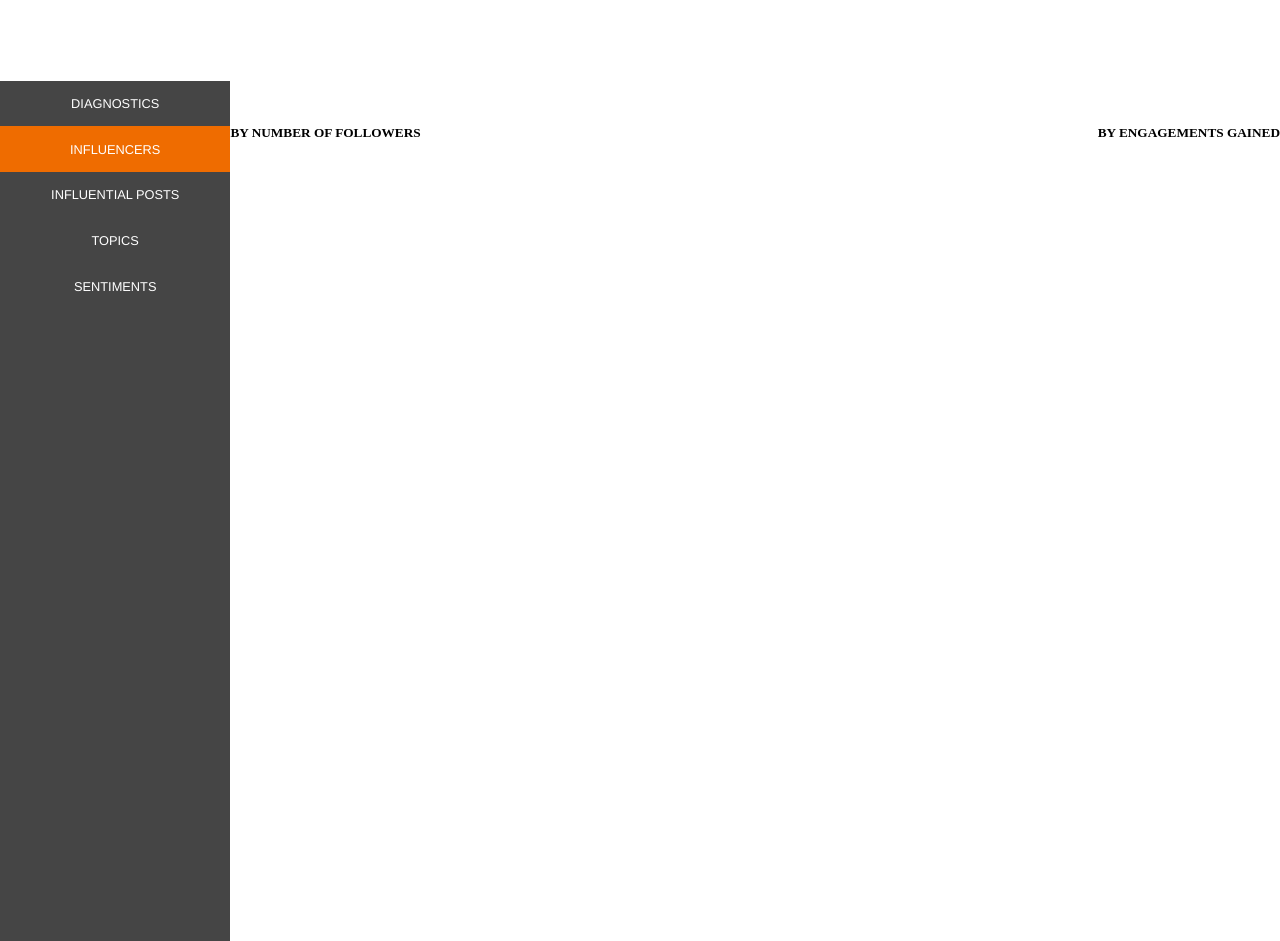
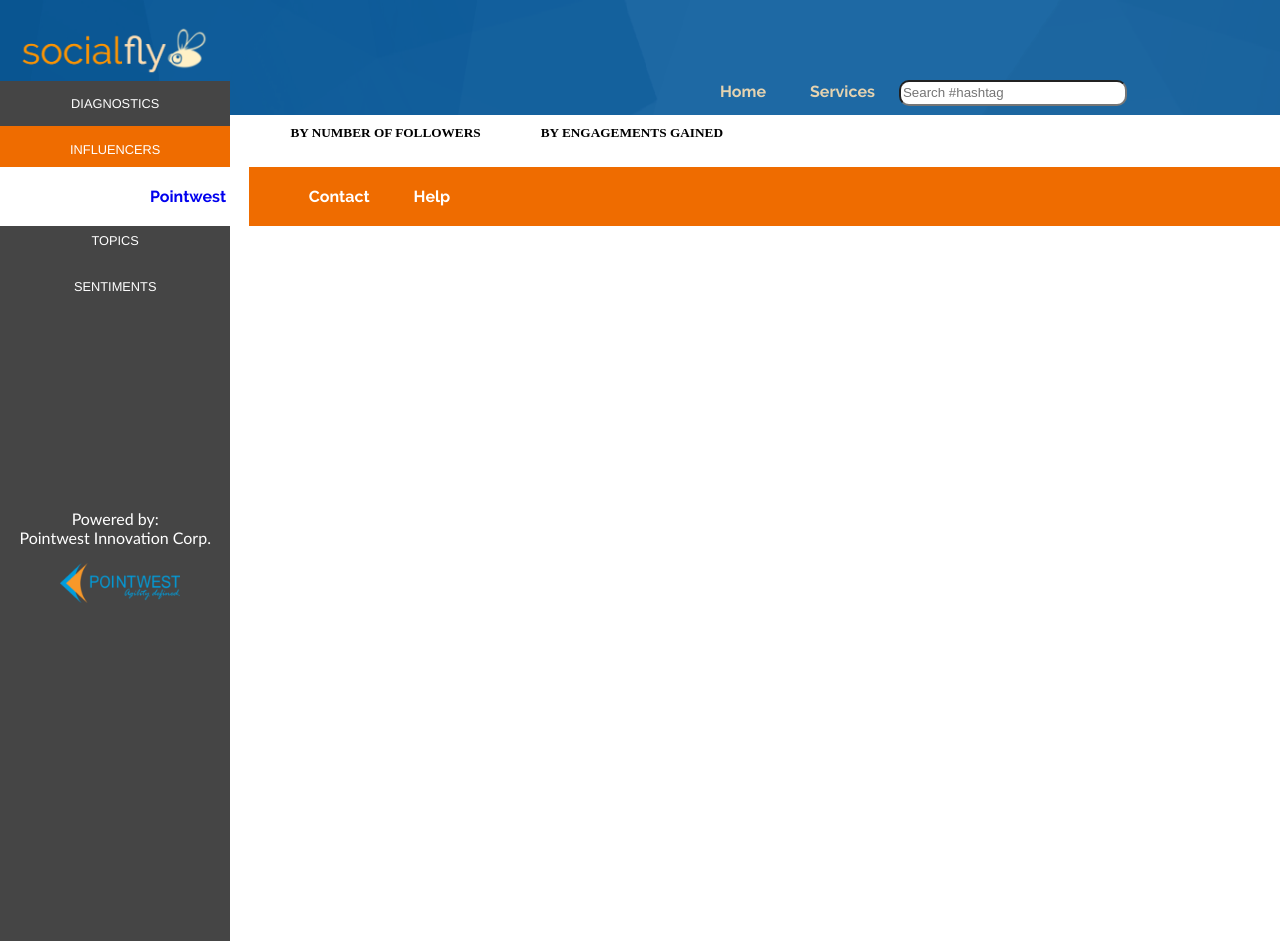
Before and after one commit to dang-git/SMA, a Django app: template SMAProject/SMAApp/templates/influencers.html in a window 1280 px wide. Run offline with Django 3.2, Linux system fonts and the light colour scheme; the template is opened without the code that fills it, so the values that code supplies are empty; parts of the project's set-up code (start-up, migrations or seed data) failed here and were passed over.

Commit message:
css and html code changes (diagnostics and influencers)
css and html code changes

```diff
--- a/SMAProject/SMAApp/static/css/stldg.css
+++ b/SMAProject/SMAApp/static/css/stldg.css
@@ -18,6 +18,32 @@
 	position: fixed;
 	top: 0px;
 	width: 100%;
+	display: inline-block;
+}
+
+.header-panel-item{
+    width: auto;
+    display: inline-block;
+}
+
+.item-link{
+	font-family: "Raleway-Bold";
+	text-decoration: none;
+	color: rgb(229,211,176);
+	margin-left: 20px;
+	margin-right: 20px;
+
+}
+
+.right-item{
+    margin-left: 700px;
+    margin-bottom: 9px;
+}
+
+#searchHashtag{
+    width: 220px;
+    height: 20px;
+    border-radius: 10px;
 }
 
 #fly {
@@ -33,7 +59,7 @@
     top: 6.3vw; /* Stay at the top */
     left: 0;
     background-color: #454545;
-    overflow-x: hidden; /* Disable horizontal scroll */
+    overflow-y: hidden; /* Disable horizontal scroll */
     padding-top: 0vw;
 }
 
@@ -88,15 +114,98 @@
 #map {
 	width: 100%;
 	height: 400px;
+	margin-left: 18vw;
 }
 
 div.engagements {
 	float: right;
+	margin-left: 60px;
 }
 
 div.followers {
 	float: left;
+	margin-left: 60px;
 }
 svg.nvd3-svg{
 	margin: 0px;
 }
+
+#content{
+    display: inline-block;
+}
+
+#footerSection{
+    width: 100%;
+    height: auto;
+    bottom: 0;
+    position: relative;
+}
+
+#pointwestContainer{
+    width: 7.8vw;
+    background-color: #FFF;
+    display: table-cell;
+    margin: 0;
+    padding-left: 150px;
+}
+
+/*.right{
+    float: right;
+}
+*/
+#contactHelpContainer{
+    background-color: #ef6c00;
+    width: 80.5vw;
+    display: table-cell;
+    margin: 0;
+    padding: 20px;
+}
+
+.pointwest-link, .contact-help-link{
+    text-decoration: none;
+    font-family: "Raleway-Bold";
+}
+
+.contact-help-link{
+    color: #FFF;
+    margin-left: 40px;
+}
+
+#poweredBy{
+    margin-top: 200px;
+}
+
+.powered-by-text{
+    color: #FFF;
+    font-family: "Trebuchet MS", Helvetica, sans-serif;
+    text-align: center;
+}
+
+#pointwestLogo{
+    margin-left: 60px;
+}
+
+#timelineContainer{
+    padding-left: 260px;
+}
+
+.follower-table, .engagement-table{
+    width: 100%;
+}
+
+td.follower-desc{
+    border: 1px solid #000;
+}
+
+td.engagement-details{
+    border: 1px solid #000;
+}
+
+.follower-text-details{
+    margin: 0;
+    padding: 0;
+}
+
+.follower-img, .engagement-img{
+    width: 30px;
+}
--- a/SMAProject/SMAApp/templates/influencers.html
+++ b/SMAProject/SMAApp/templates/influencers.html
@@ -8,12 +8,33 @@
 </head>
 
 <body>
+
+   <!--header -->
+	<div class="panel-heading">
+    	<div class="header-panel-item">
+    		<a href="#search.html" class="" target="_blank">
+    			<img id="fly" src="{% static 'images/logo-light2.png' %}" height="50">
+    		</a>
+		</div>
+		<div class="header-panel-item right-item" id="homeServicesItem">
+    		<a href="#" class="item-link">Home</a>
+    		<a href="#" class="item-link">Services</a>
+    		<input type="text" placeholder="Search #hashtag" id="searchHashtag">
+		</div>
+	</div>
+
+	<!--body -->
+<div id="content">
 	<div class="sidenav">
 			<a href="{% url 'diagnostics' %}" class="tab">DIAGNOSTICS</a>
 			<a href="{% url 'influencers' %}" class="tab active">INFLUENCERS</a>
 			<a href="{% url 'influentialposts' %}" class="tab">INFLUENTIAL POSTS</a>
 			<a href="{% url 'topics' %}" class="tab">TOPICS</a>
 			<a href="{% url 'sentiments' %}" class="tab">SENTIMENTS</a>
+    		<div id="poweredBy">
+        		<p class="powered-by-text">Powered by: <br> Pointwest Innovation Corp.</p>
+        		<img id="pointwestLogo" src="{% static 'images/Pointwest_Agility Defined.png' %}" height="40" align="middle">
+    		</div>
 	</div>
 	<div class="main">
 		<!-- Followers -->
@@ -22,15 +43,15 @@
 				{% for key, values in folData.items %}
 				<table class="follower-table">
 					<td class="follower-img">
-						<img src="{{values.profileimage}}" height="100px" width="100px" />
+						<img src="{{values.profileimage}}" class="profile-image" height="100px" width="100px" />
 					</td>
 					<td class="follower-desc">
-						<p>{{values.name}}</p>
-						<p>USERNAME: {{values.username}}</p>
-						<p>FOLLOWERS: {{values.followers}}</p>
-						<p>POSTS: {{values.post}}</p>
-						<p>LIKES: {{values.favorites}}</p>
-						<p>RETWEET: {{values.retweets}}</p>
+						<p class="follower-text-details"><b><em>{{values.name}}</b></em></p>
+						<p class="follower-text-details">USERNAME: {{values.username}}</p>
+						<p class="follower-text-details">FOLLOWERS: {{values.followers}}</p>
+						<p class="follower-text-details">POSTS: {{values.post}}</p>
+						<p class="follower-text-details">LIKES: {{values.favorites}}</p>
+						<p class="follower-text-details">RETWEET: {{values.retweets}}</p>
 					</td>
 				</table>
 				{% endfor %}
@@ -43,18 +64,29 @@
 				<td class="engagement-img">
 					<img src="{{values.profileimage}}" height="100px" width="100px" />
 				</td>
-				<td>
-					<p>{{values.name}}</p>
-					<p>USERNAME: {{values.username}}</p>
-					<p>FOLLOWERS: {{values.followers}}</p>
-					<p>POSTS: {{values.post}}</p>
-					<p>LIKES: {{values.favorites}}</p>
-					<p>RETWEET: {{values.retweets}}</p>
+				<td class="engagement-details">
+					<p class="follower-text-details"><b><em>{{values.name}}</b></em></p>
+					<p class="follower-text-details">USERNAME: {{values.username}}</p>
+					<p class="follower-text-details">FOLLOWERS: {{values.followers}}</p>
+					<p class="follower-text-details">POSTS: {{values.post}}</p>
+					<p class="follower-text-details">LIKES: {{values.favorites}}</p>
+					<p class="follower-text-details">RETWEET: {{values.retweets}}</p>
 				</td>
 			</table>
 			{% endfor %}
 		</div>
 	</div>
+</div>
+
+		<div id="footerSection">
+    		<div id="pointwestContainer">
+        		<a href="#" class="pointwest-link right">Pointwest</a>
+        	</div>
+        	<div id="contactHelpContainer">
+            	<a href="#" class="contact-help-link">Contact</a>
+            	<a href="#" class="contact-help-link">Help</a>
+         </div>
+    	</div>
 </body>
 
 </html>
```
Also changed, not shown: SMAProject/SMAApp/templates/diagnostics.html (+33 -2 lines), SMAProject/SMAApp/static/images/Pointwest_Agility Defined.png (added).
